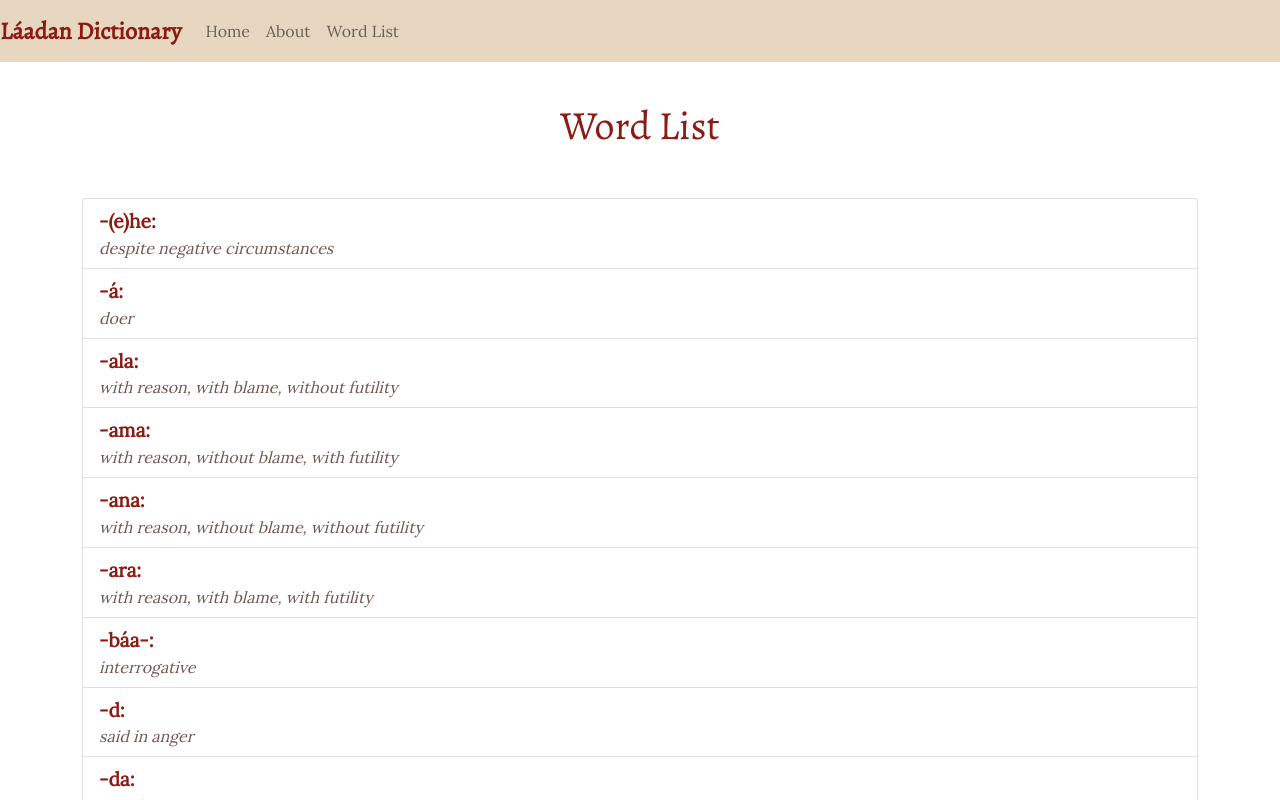
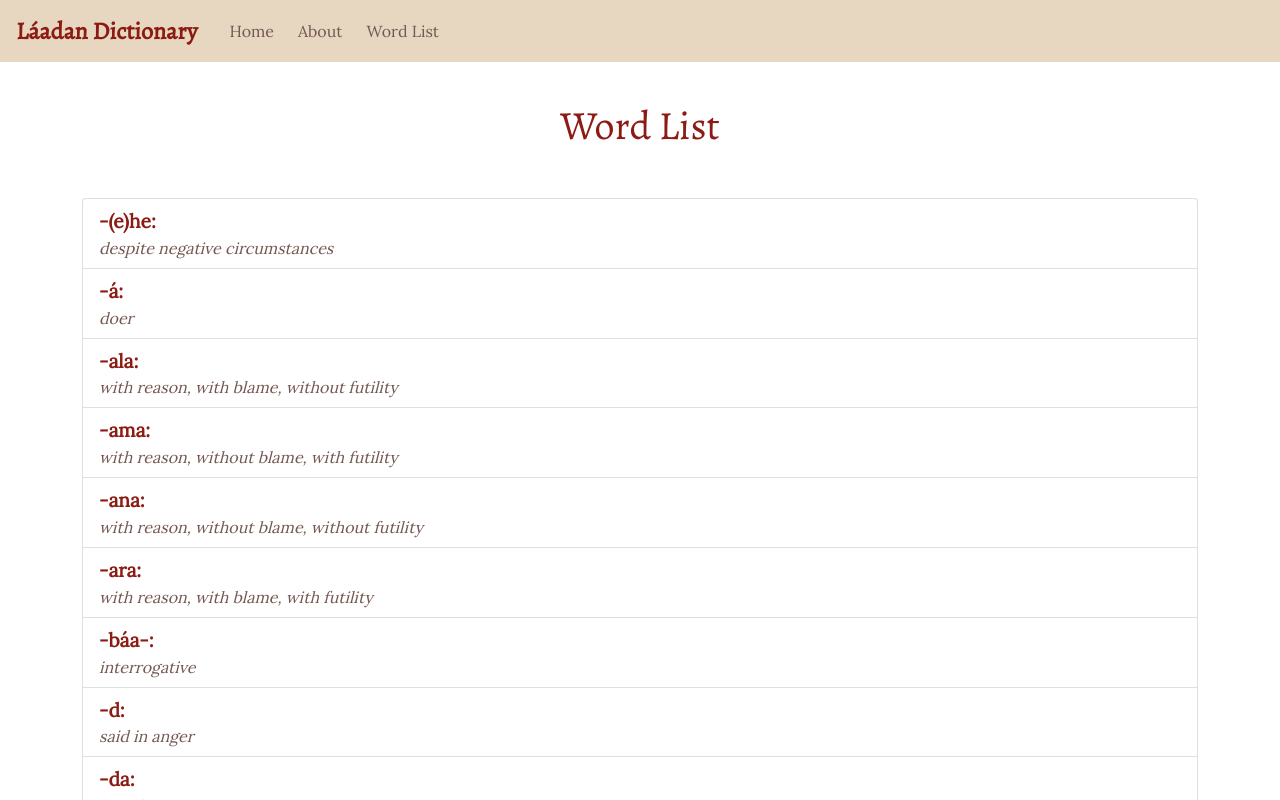
Before and after one commit to corscheid/laadan-dict, a Next.js app: page /words in a window 1280 px wide. Shown: the top 800 px of the page. Built offline with nearby package versions, Linux system fonts and the light colour scheme.

Commit message:
Refactor CSS

```diff
--- /dev/null
+++ b/components/Layout.module.css
@@ -0,0 +1,21 @@
+.layout {
+  display: grid;
+  height: 100vh;
+  grid-template-rows: auto 1fr auto;
+}
+
+.footer {
+  height: 8em;
+  color: #fff;
+  background-color: var(--liver);
+  padding: 2em;
+}
+
+.footer ul {
+  list-style: none;
+  padding-left: 0;
+}
+
+.footer ul li a {
+  color: #fff;
+}
--- a/components/Layout.tsx
+++ b/components/Layout.tsx
@@ -1,5 +1,6 @@
 import React, { ReactNode } from 'react'
 import Head from 'next/head'
+import styles from './Layout.module.css'
 
 import Navbar from './Navbar'
 
@@ -9,7 +10,7 @@ type Props = {
 }
 
 const Layout = ({ children, title = 'This is the default title' }: Props) => (
-  <div className="layout">
+  <div className={styles.layout}>
     <Head>
       <title>{title}</title>
       <meta charSet="utf-8" />
@@ -23,7 +24,7 @@ const Layout = ({ children, title = 'This is the default title' }: Props) => (
         {children}
       </div>
     </main>
-    <footer className="footer">
+    <footer className={styles.footer}>
       <div className="container">
         <ul>
           <li>
--- /dev/null
+++ b/components/Navbar.module.css
@@ -0,0 +1,3 @@
+.navbar {
+  background-color: var(--almond);
+}
--- a/components/Navbar.tsx
+++ b/components/Navbar.tsx
@@ -1,9 +1,10 @@
 import NavBar from 'react-bootstrap/Navbar'
 import Nav from 'react-bootstrap/Nav'
+import styles from './Navbar.module.css'
 
 export default function Navbar() {
   return (
-    <NavBar expand="lg" className="navbar">
+    <NavBar expand="lg" className={styles.navbar}>
       <NavBar.Brand href="/">Láadan Dictionary</NavBar.Brand>
       <NavBar.Toggle aria-controls="basic-navbar-nav" />
       <NavBar.Collapse id="basic-navbar-nav">
--- a/styles/globals.css
+++ b/styles/globals.css
@@ -11,13 +11,14 @@
 
 html, body {
   font-family: 'Lora', serif;
-}
-
-.navbar {
-  background-color: var(--almond);
+  width: 100%;
+  height: 100%;
+  margin: 0;
+  padding: 0;
 }
 
 .navbar-brand {
+  padding-left: 1rem;
   font-family: 'Alegreya', serif;
   font-size: 1.5em;
   font-weight: bold;
@@ -25,15 +26,12 @@ html, body {
 }
 
 .nav-link {
-  color: var(--liver);
+  color: var(--liver) !important;
+  padding-left: 1rem !important;
 }
 
 .nav-link:hover {
   color: var(--deep-chestnut);
-}
-
-main {
-  min-height: calc(100vh - 62px - 8em);
 }
 
 .page-title {
@@ -93,19 +91,3 @@ main {
   width: 80%;
   margin: 4em auto;
 }
-
-.footer {
-  height: 8em;
-  color: #fff;
-  background-color: var(--liver);
-  padding: 2em;
-}
-
-.footer ul {
-  list-style: none;
-  padding-left: 0;
-}
-
-.footer ul li a {
-  color: #fff;
-}
```
